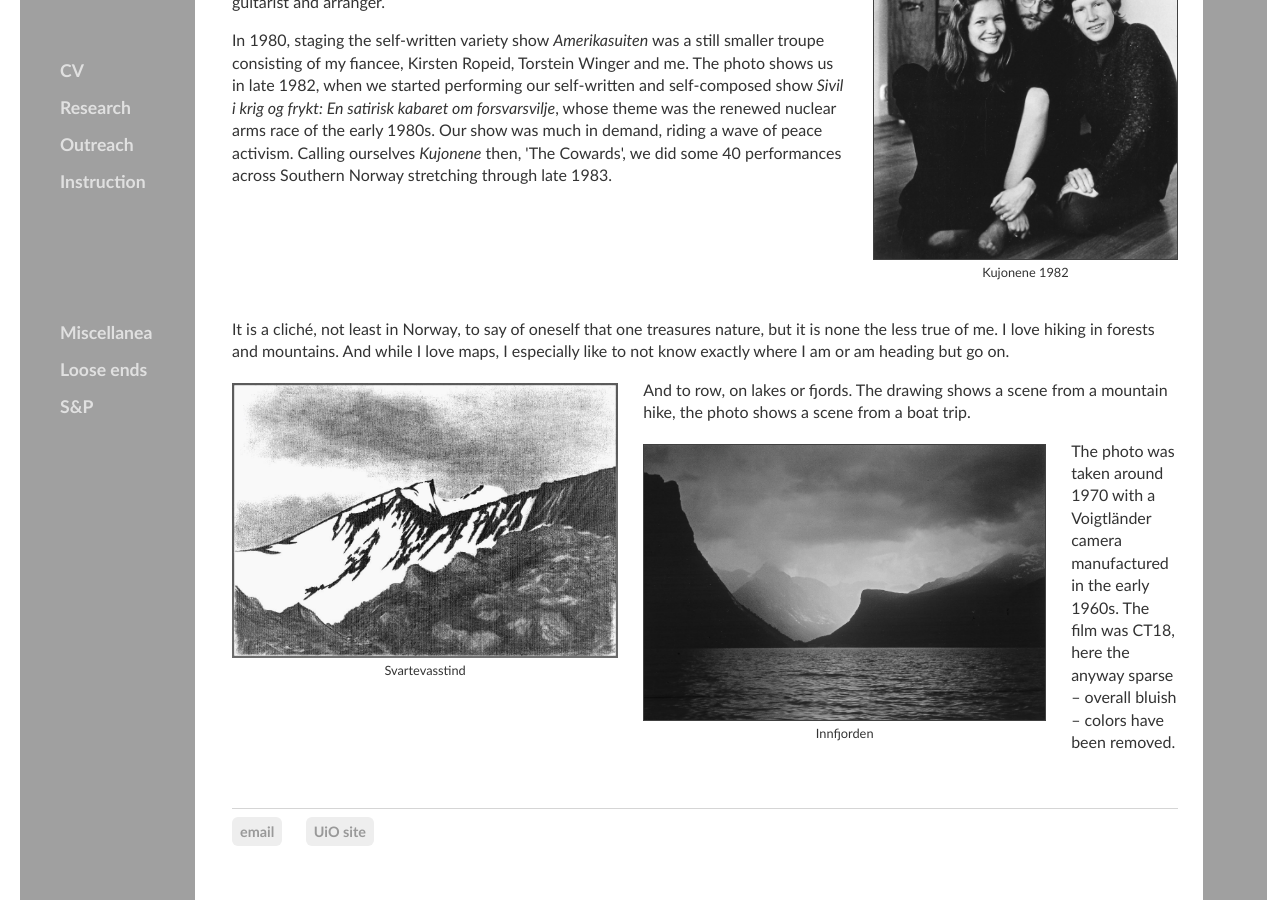
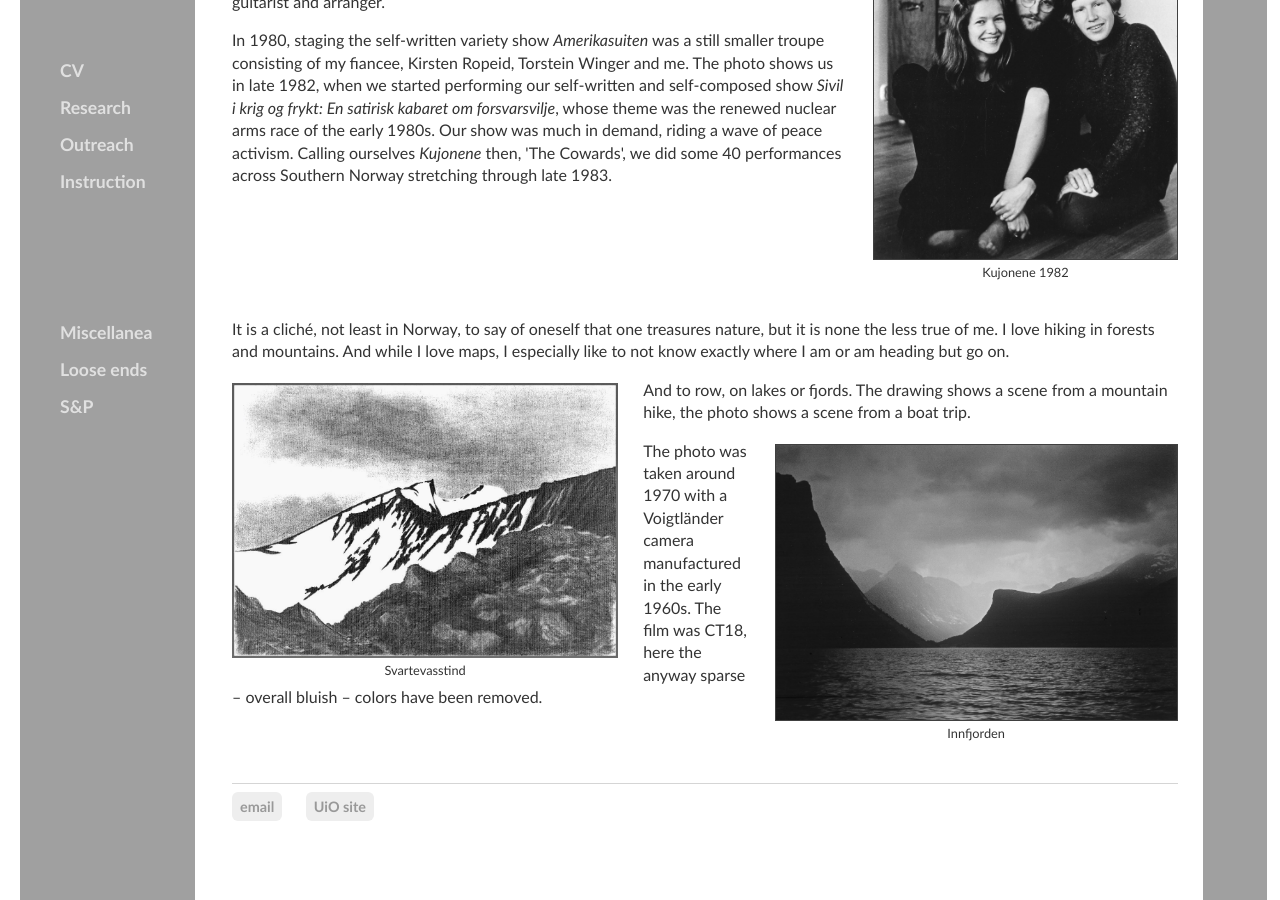
Before and after one commit to kjelljs/kjelljs.github.io, a Jekyll site: the page built from about/index.html, in a window 1280 px wide and 900 px high, scrolled down 4448 px. Built offline with Jekyll 4.4.1, drawn with Linux system fonts in a browser that asks for light colours.

Commit message:
Update index.html

```diff
--- a/about/index.html
+++ b/about/index.html
@@ -89,7 +89,7 @@
 <p>It is a cliché, not least in Norway, to say of oneself that one treasures nature, but it is none the less true of me. I love hiking in forests and mountains. And while I love maps, I especially like to not know exactly where I am or am heading but go on.</p>
 <div style="float:left;"><figure class="leftfig"><img style="height:275px;" src="/pics/Svartevass.jpg"><figcaption>Svartevasstind</figcaption></figure></div>
 <p>And to row, on lakes or fjords. The drawing shows a scene from a mountain hike, the photo shows a scene from a boat trip.
-</p><div style="float:left;"><figure class="leftfig"><img style="height:275px; border: 1px solid #404040" src="/pics/NåsaBW.jpg"><figcaption>Innfjorden</figcaption></figure></div>
+</p><div style="float:right;"><figure class="rightfig"><img style="height:275px; border: 1px solid #404040" src="/pics/NåsaBW.jpg"><figcaption>Innfjorden</figcaption></figure></div>
 <p>The photo was taken around 1970 with a Voigtländer camera manufactured in the early 1960s. The film was CT18, here the anyway sparse – overall bluish – colors have been removed.</p></section>
 <section><p>&nbsp;</p></section>
 <!--p> Unexpected lakes or ponds ... all that the glaciers left, rocks ragged or smooth, and all that grows in the grooves and valleys ... and to row, on lakes or fjords, reaching lonely shores and improbable harbors </p>-->
```
